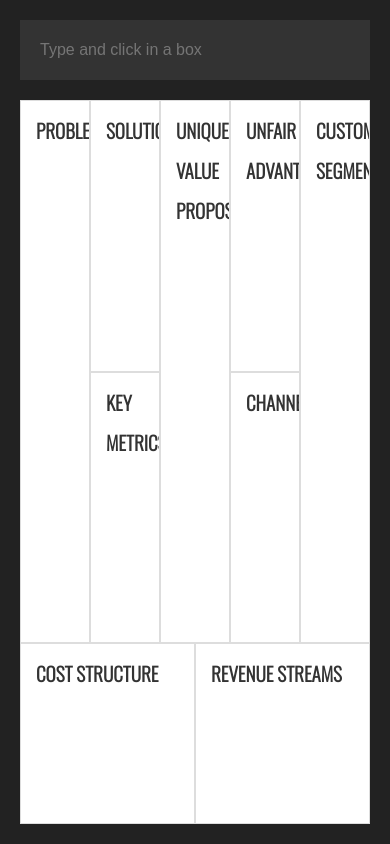
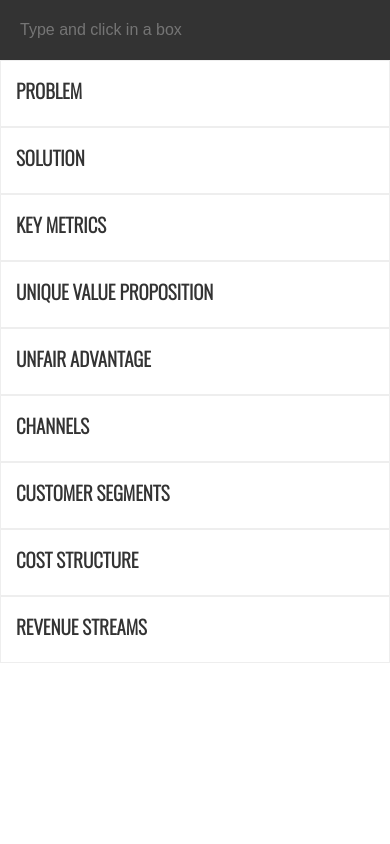
Before and after one commit to builders/lean-canvas-js, a plain HTML site: page index.html in a window 390 px wide. Drawn offline with nearby package versions, Linux system fonts and the light colour scheme.

Commit message:
Create mobile view for screens less than 960 pixels wide

```diff
--- a/style.css
+++ b/style.css
@@ -6,8 +6,80 @@ body {
   font-family: 'Open Sans', sans-serif;
   font-size: 1em;
   margin: 0;
-  background: #ddd;
+  background: #fff;
+  padding-top: 60px;
 }
+
+.segment {
+  border: solid 1px #eee;
+  padding: 10px;
+  overflow: scroll;
+}
+
+.segment-header {
+  font-family: 'Oswald', sans-serif;
+  text-transform: uppercase;
+  width: calc(100% - 20px);
+  height: 40px;
+  line-height: 40px;
+  margin: 0 5px 5px;
+  color: #333;
+  font-size: 1.2em;
+  font-weight: 600;
+}
+
+.segment-details {
+  display: inline-block;
+  margin: 5px;
+  padding: 8px 12px;
+  cursor: pointer;
+  background: #6dcff6;
+}
+
+.segment-details:hover {
+  color: white;
+  background: #00aeef;
+}
+
+.segment-details:active {
+  color: white;
+  background: #c00;
+}
+
+.hidden {
+  display: none;
+}
+
+#input-box {
+  position: fixed;
+  top: 0;
+  left: 0;
+  width: 100%;
+  height: 60px;
+}
+
+#input-box input[type=text] {
+  width: 100%;
+  height: 60px;
+  padding: 20px;
+  margin: 0;
+  border: none;
+  background: #333;
+  font-size: 1em;
+  color: #fff;
+}
+
+#input-box input[type=text]:focus {
+  outline: none;
+  background: black;
+}
+
+
+/*
+--------------------------------------------------
+Medium Screens (750 pixels wide)
+-------------------------------------------------- */
+@media only screen and (min-width: 960px) {
 
   #canvas {
     position: absolute;
@@ -102,46 +174,6 @@ body {
     height: 25%;
   }
 
-.segment {
-  border: solid 1px #ddd;
-  padding: 10px;
-  overflow: scroll;
-}
-
-.segment-header {
-  font-family: 'Oswald', sans-serif;
-  text-transform: uppercase;
-  width: calc(100% - 20px);
-  height: 40px;
-  line-height: 40px;
-  margin: 0 5px 5px;
-  color: #333;
-  font-size: 1.2em;
-  font-weight: 600;
-}
-
-.segment-details {
-  display: inline-block;
-  margin: 5px;
-  padding: 8px 12px;
-  cursor: pointer;
-  background: #6dcff6;
-}
-
-.segment-details:hover {
-  color: white;
-  background: #00aeef;
-}
-
-.segment-details:active {
-  color: white;
-  background: #c00;
-}
-
-.hidden {
-  display: none;
-}
-
   #input-box {
     position: absolute;
     top: 0;
@@ -167,3 +199,5 @@ body {
     outline: none;
     background: black;
   }
+
+}
```
Lines whose indentation alone changed are shown as unchanged.
